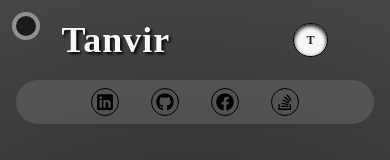
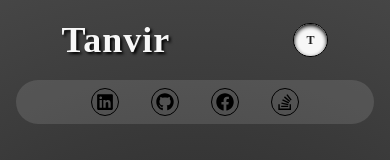
Before and after one commit to tanvir-taqi/tanvir-taqi-portfolio, a React (Create React App) app: page /contact in a window 390 px wide. Shown: the top 160 px of the page. Built offline with nearby package versions, Linux system fonts and the light colour scheme; a web font is replaced by a local one.

Commit message:
contact final

```diff
--- a/src/App.js
+++ b/src/App.js
@@ -44,7 +44,7 @@ function App() {
 
       <Router>
       <motion.div
-      className='cursor'
+      className='cursor hidden md:block'
       variants={variants}
       animate="default"
       ></motion.div>
--- a/src/components/Contact/Contact.js
+++ b/src/components/Contact/Contact.js
@@ -11,7 +11,7 @@ const Contact = () => {
     const form = useRef();
 
     const sendEmail = (e) => {
-
+        setEmailMsg('')
         e.preventDefault();
 
         emailjs.sendForm('service_52mxtwo', 'template_fl837d9', form.current, 'RaCrOoOxgfuP7W8Cq')
```
